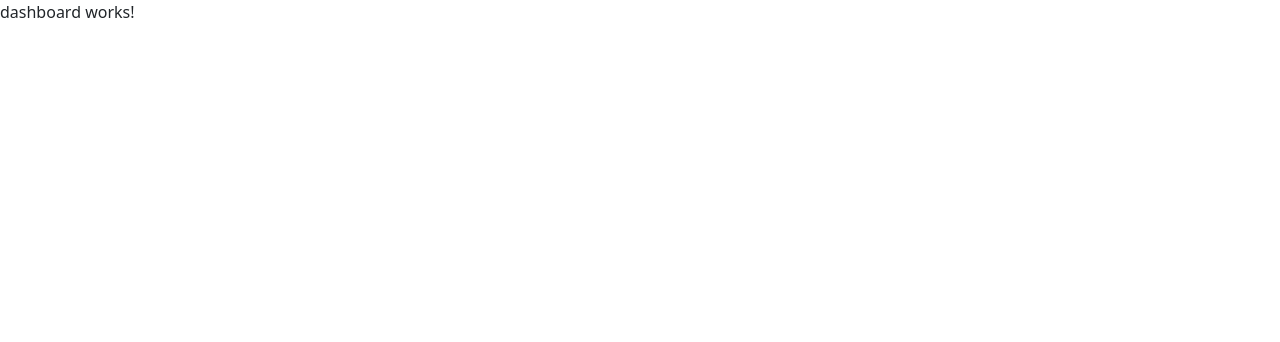
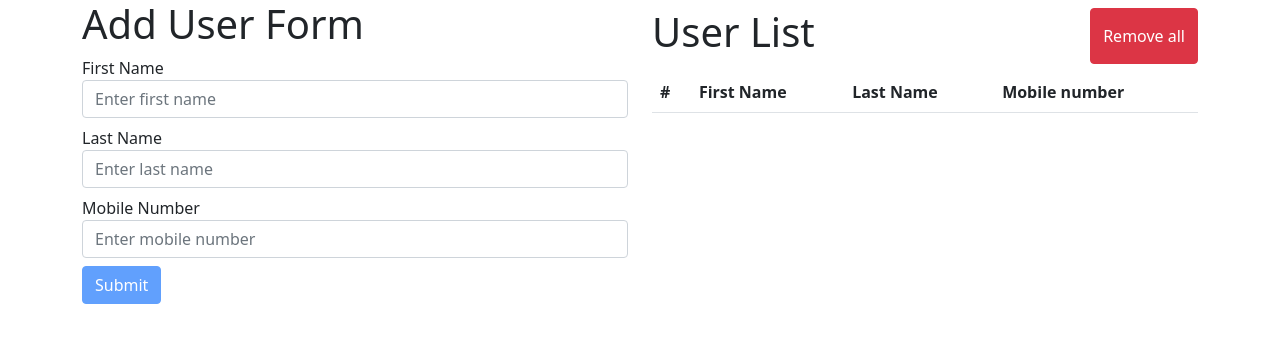
Before and after one commit to bacancy-parthsardhara/cypress-testing-angular, an Angular app: page /dashboard in a window 1280 px wide. Shown: the top 342 px of the page. Built offline with nearby package versions, Linux system fonts and the light colour scheme.

Commit message:
Created dashboard page

```diff
--- a/src/app/components/dashboard/dashboard.component.html
+++ b/src/app/components/dashboard/dashboard.component.html
@@ -1 +1,51 @@
-<p>dashboard works!</p>
+<div class="container">
+    <div class="row">
+        <div class="col-6">
+            <form [formGroup]="userDetailsForm" (ngSubmit)="onSubmit()">
+                <h1>Add User Form</h1>
+                <div class="form-group my-2">
+                    <label for="firstName">First Name</label>
+                    <input type="text" class="form-control" id="firstName" placeholder="Enter first name"
+                        formControlName="firstName">
+                </div>
+                <div class="form-group mb-2">
+                    <label for="lastName">Last Name</label>
+                    <input type="text" class="form-control" id="lastName" placeholder="Enter last name"
+                        formControlName="lastName">
+                </div>
+                <div class="form-group mb-2">
+                    <label for="mobileNumber">Mobile Number</label>
+                    <input type="number" class="form-control" id="mobileNumber" placeholder="Enter mobile number"
+                        formControlName="mobileNumber">
+                </div>
+                <button type="submit" class="btn btn-primary" [disabled]="!userDetailsForm.valid">Submit</button>
+            </form>
+        </div>
+        <div class="col-6">
+            <div class="d-flex justify-content-between py-2">
+                <h1>User List</h1>
+                <button class="btn btn-danger" (click)="clearUserList()">Remove all</button>
+            </div>
+            <table class="table">
+                <thead>
+                    <tr>
+                        <th scope="col">#</th>
+                        <th scope="col">First Name</th>
+                        <th scope="col">Last Name</th>
+                        <th scope="col">Mobile number</th>
+                    </tr>
+                </thead>
+                <tbody>
+                    <ng-container *ngFor="let user of userList; let i=index">
+                        <tr>
+                            <th scope="row">{{i + 1}}</th>
+                            <td>{{user?.firstName}}</td>
+                            <td>{{user?.lastName}}</td>
+                            <td>{{user?.mobileNumber}}</td>
+                        </tr>
+                    </ng-container>
+                </tbody>
+            </table>
+        </div>
+    </div>
+</div>
--- a/src/app/components/dashboard/dashboard.component.ts
+++ b/src/app/components/dashboard/dashboard.component.ts
@@ -1,4 +1,11 @@
 import { Component, OnInit } from '@angular/core';
+import { FormControl, FormGroup, Validators } from '@angular/forms';
+
+export interface IUserList {
+  firstName: string;
+  lastName: string;
+  mobileNumber: string;
+};
 
 @Component({
   selector: 'app-dashboard',
@@ -6,10 +13,40 @@ import { Component, OnInit } from '@angular/core';
   styleUrls: ['./dashboard.component.scss']
 })
 export class DashboardComponent implements OnInit {
+  public userDetailsForm!: FormGroup;
+  public userList: IUserList[] = [];
 
-  constructor() { }
+  constructor() {
+    if (localStorage.getItem('userList')) {
+      const userListDataFromLocalstorage = JSON.parse(localStorage.getItem('userList') as any);
+      this.userList.push(...userListDataFromLocalstorage);
+    }
+  }
 
   ngOnInit(): void {
+    this.createForm();
   }
 
+  /**
+   * createForm
+   */
+  public createForm(): void {
+    this.userDetailsForm = new FormGroup({
+      firstName: new FormControl('', Validators.required),
+      lastName: new FormControl('', Validators.required),
+      mobileNumber: new FormControl('', [Validators.required, Validators.pattern('^([0-9]{10})$')])
+    });
+  }
+
+  public onSubmit(): void {
+    if (this.userDetailsForm.valid) {
+      this.userList.push(this.userDetailsForm.value);
+      localStorage.setItem('userList', JSON.stringify(this.userList));
+    }
+  }
+
+  public clearUserList(): void {
+    localStorage.removeItem('userList');
+    this.userList.length = 0;
+  }
 }
--- a/src/app/components/login/login.component.ts
+++ b/src/app/components/login/login.component.ts
@@ -17,7 +17,6 @@ export class LoginComponent implements OnInit {
   ngOnInit(): void {}
 
   public onSubmit(form: NgForm) {
-    console.log('Button is working :>> ', form.valid, form.value);
     if(form.valid) {
       this.isSubmitted = !this.isSubmitted;
       this.router.navigate(['dashboard']);
--- a/src/app/components/registration/registration.component.ts
+++ b/src/app/components/registration/registration.component.ts
@@ -40,7 +40,6 @@ export class RegistrationComponent implements OnInit {
 
   public onSubmit() {
     if (this.myform.valid) {
-      console.log("MyForm value :::", this.myform.value);
       this.router.navigate(['dashboard'])
     }
   }
```
